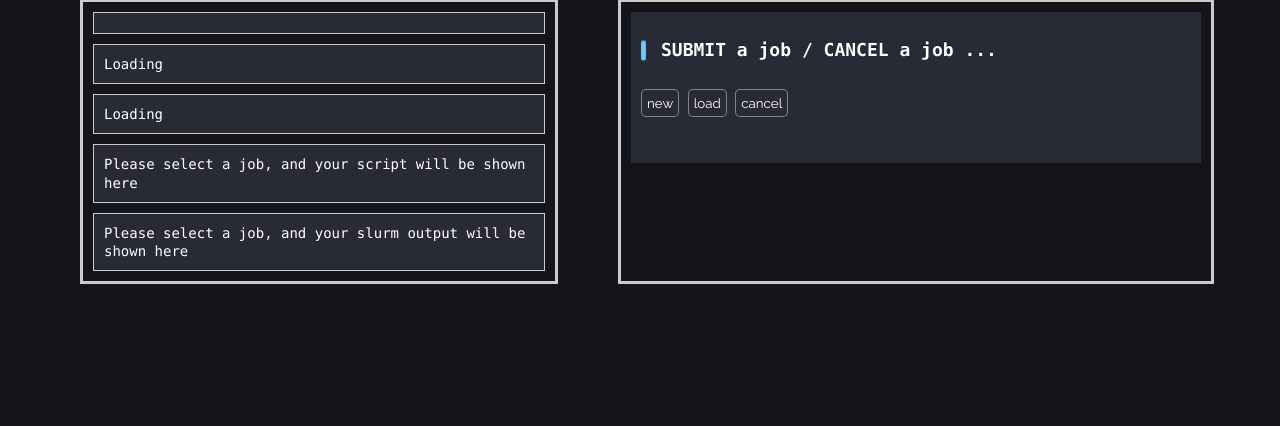
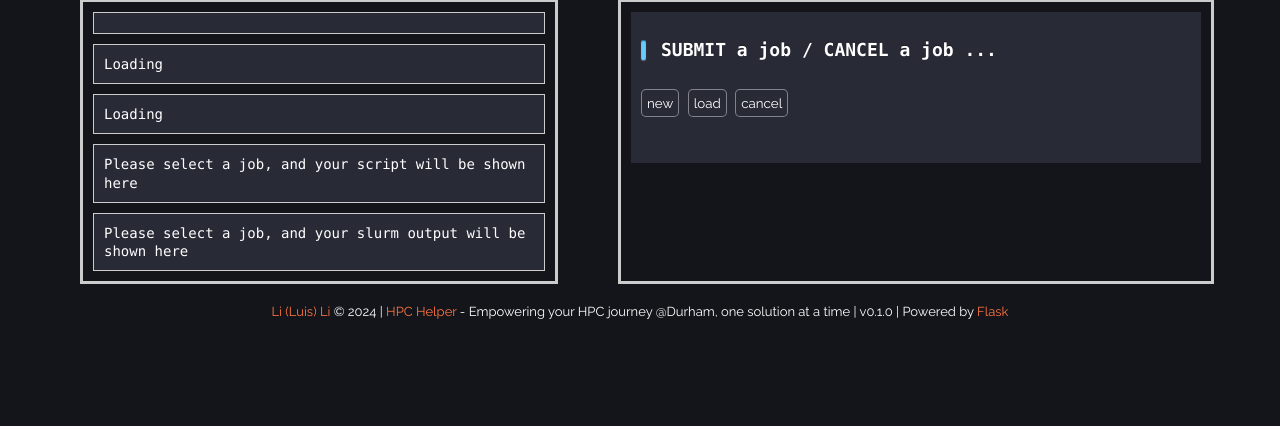
Before and after one commit to l1997i/slurm_hpc_helper, a Flask app: page /slurm/ in a window 1280 px wide. Shown: the part 51-477 px from the top of the page. Run offline with Flask 3, Linux system fonts and the light colour scheme; a user stored in the database is signed in; some libraries are stand-ins or nearby versions.

Commit message:
chore: copyright footer

```diff
--- a/src/static/style.css
+++ b/src/static/style.css
@@ -190,6 +190,15 @@
     display: flex;
 }
 
+.footer-text {
+    min-width: 100%;
+    max-height: 15px;
+    text-align: center;
+    font-size: small;
+    margin-top: 20px;
+}
+
+
 .column {
     flex: 50%;
     margin: 0px 30px 0px 30px;
--- a/src/templates/slurm/slurm.html
+++ b/src/templates/slurm/slurm.html
@@ -330,7 +330,9 @@
 
 </div>
 
-
+<div class="footer-text">
+    <a href="https://www.luisli.org" target="_blank">Li (Luis) Li </a> &copy; 2024 | <a href="https://github.com/l1997i/slurm_gui" target="_blank">HPC Helper</a> - Empowering your HPC journey @Durham, one solution at a time | v0.1.0 | Powered by <a href="https://palletsprojects.com/p/flask/" target="_blank">Flask</a>
+</div>
 
 
 {% endblock %}
```
